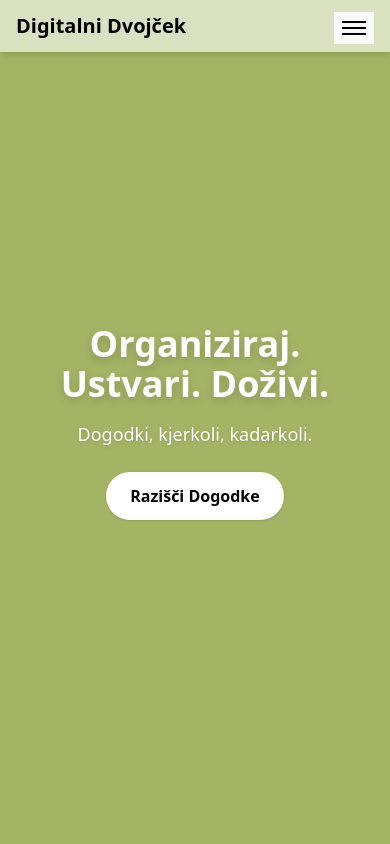
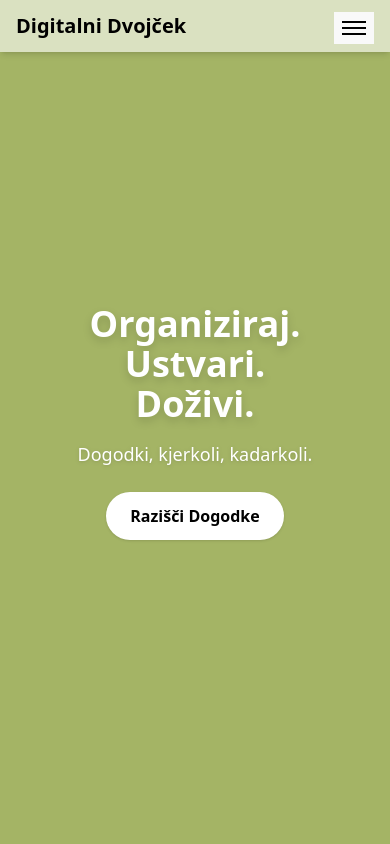
Before and after one commit to tomlidobnik/FERI-Digitalni-dvojcek, a React (Vite) app in the folder frontend/: page / in a window 390 px wide. Shown: the top 844 px of the page. Built offline with nearby package versions, Linux system fonts and the light colour scheme.

Commit message:
Začetni del strani (SCRUM-178)

```diff
--- a/frontend/src/pages/App.jsx
+++ b/frontend/src/pages/App.jsx
@@ -107,10 +107,15 @@
       >
         <div className="absolute inset-0 bg-tertiary bg-opacity-40" />
         <div className="relative z-10 text-white text-center px-4">
-          <h1 className="text-4xl md:text-6xl font-bold drop-shadow-lg">Organiziraj. Ustvari. Doživi.</h1>
+          <h1 className="text-4xl md:text-6xl font-bold drop-shadow-lg">
+            <span className="block md:inline">Organiziraj.</span>{" "}
+            <span className="block md:inline">Ustvari.</span>{" "}
+            <span className="block md:inline">Doživi.</span>
+          </h1>
+
           <p className="mt-4 text-lg md:text-xl drop-shadow">Dogodki, kjerkoli, kadarkoli.</p>
           <Link
-            to="/TODO"
+            to="/home"
             className="inline-block mt-6 px-6 py-3 bg-white text-black font-semibold rounded-full shadow hover:bg-quaternary hover:text-white transition"
           >
             Razišči Dogodke
```
